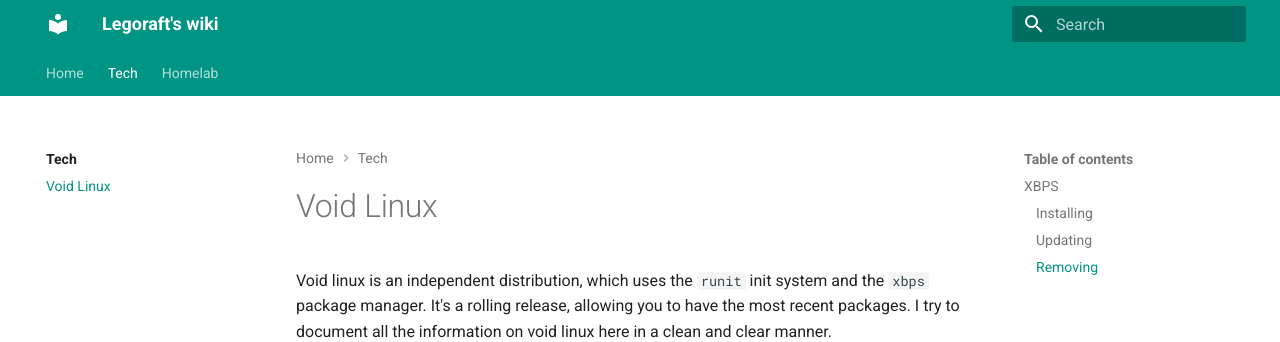
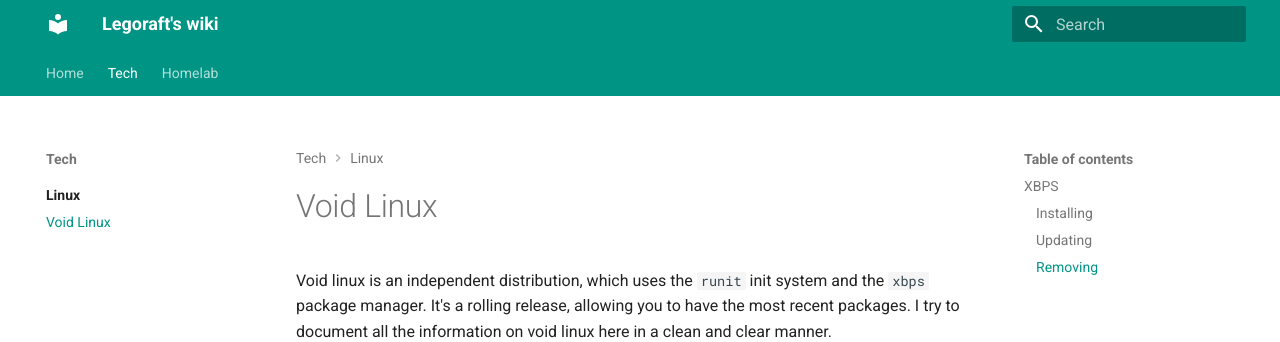
Before and after one commit to legoraft/wiki, an MkDocs documentation site: the page built from docs/linux/void.md, in a window 1280 px wide and 1174 px high. Shown: the top 342 px of the window. Built offline with MkDocs 1.6.1 and Material for MkDocs 9.7.7, drawn with Linux system fonts in a browser that asks for light colours.

Commit message:
Finalized nav structure

```diff
--- a/mkdocs.yml
+++ b/mkdocs.yml
@@ -5,8 +5,9 @@
 nav:
   - Home: index.md
   - Tech:
-      - tech/index.md
-      - Void Linux: tech/void.md
+      - Linux:
+        - linux/index.md
+        - Void Linux: linux/void.md
   - Homelab:
       - homelab/index.md
 
@@ -38,6 +39,7 @@
     - navigation.path
     - navigation.indexes
     - navigation.top
+    - navigation.sections
 
 extra:
   social:
```
Also changed, not shown: docs/index.md (deleted, +0 -5 lines), docs/tech/index.md (deleted, +0 -3 lines), docs/linux/index.md (added), docs/linux/void.md (renamed from docs/tech/void.md).
